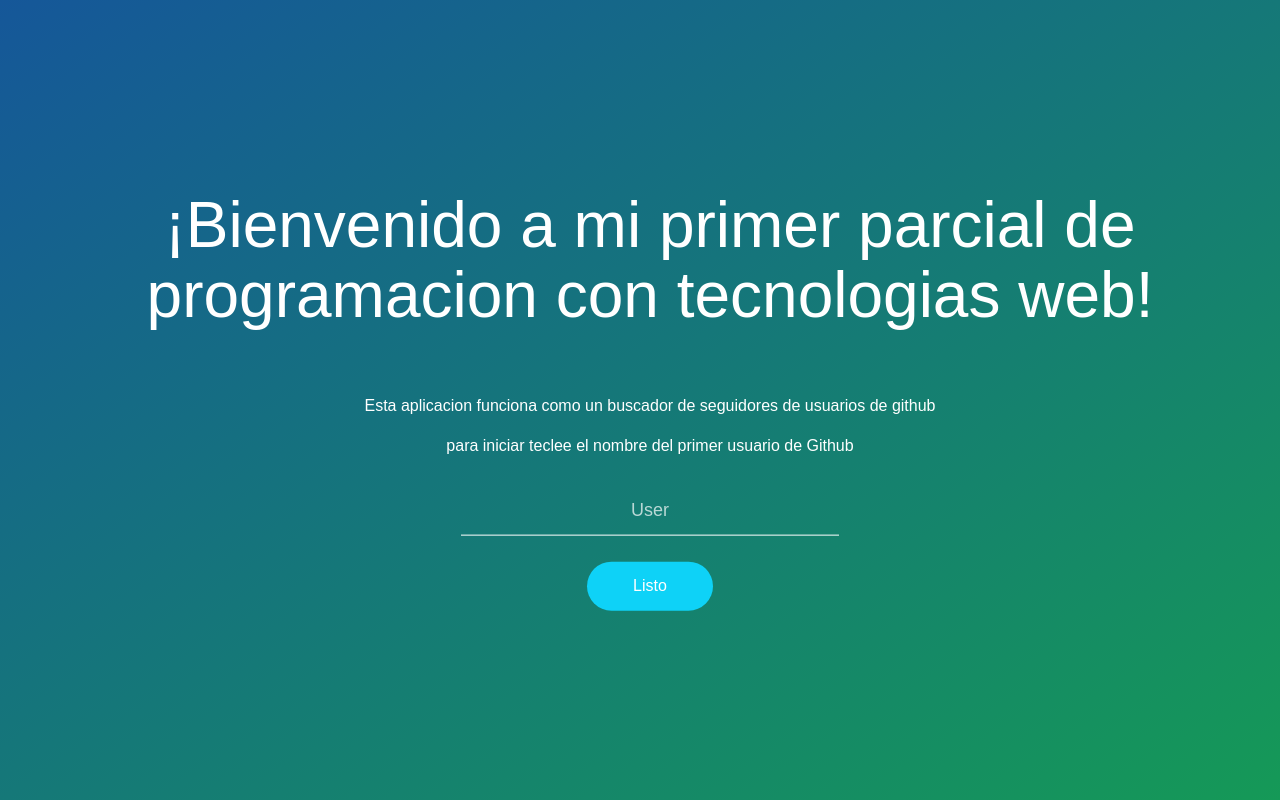
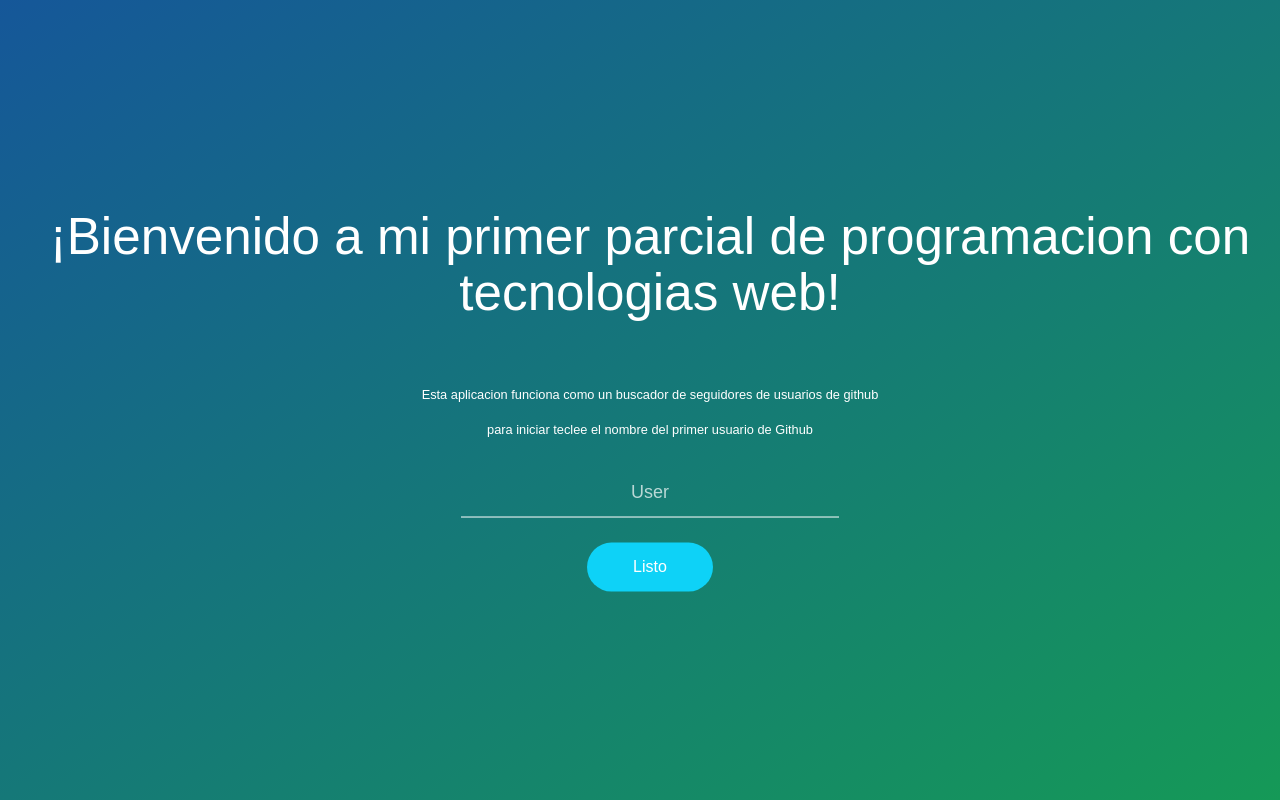
Before and after one commit to dmarino/parcial1, a React (Create React App) app in the folder front/: page / in a window 1280 px wide. Built offline with nearby package versions, Linux system fonts and the light colour scheme; a web font is replaced by a local one.

Commit message:
cambio fuente

```diff
--- a/front/src/Inicio.css
+++ b/front/src/Inicio.css
@@ -25,10 +25,10 @@
 }
 
 #modalconent h1{
-  font-size: 4em;
+  font-size: 4vw;
   margin-bottom: 5%;
 }
 
 #modalconent p{
-  font-size: 1em;
+  font-size: 1vw;
 }
```
